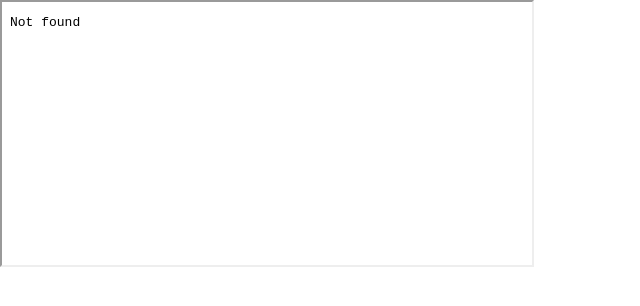
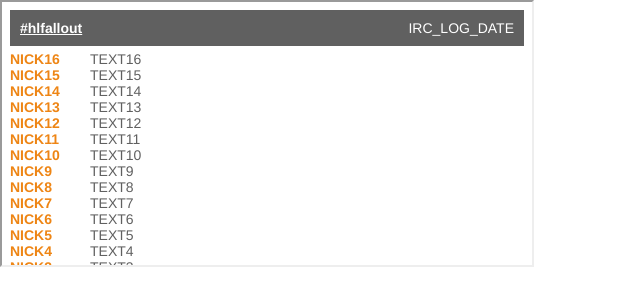
Before and after one commit to tinyrye/hlfallout, a plain HTML site: page index.html in a window 1280 px wide. Shown: the whole page, without its empty margins (0-640 px from the left). Drawn offline with Linux system fonts and the light colour scheme.

Commit message:
Make index.html functional even with just template until template rendering mechanic is established.

```diff
--- a/index.html
+++ b/index.html
@@ -22,7 +22,7 @@
     </head>
     <body>
         <div class="frameContainer">
-            <iframe src="irc.html" scrolling="no"/>
+            <iframe src="irc-frame-template.html" scrolling="no"/>
         </div>
     </body>
 </htm>
```
